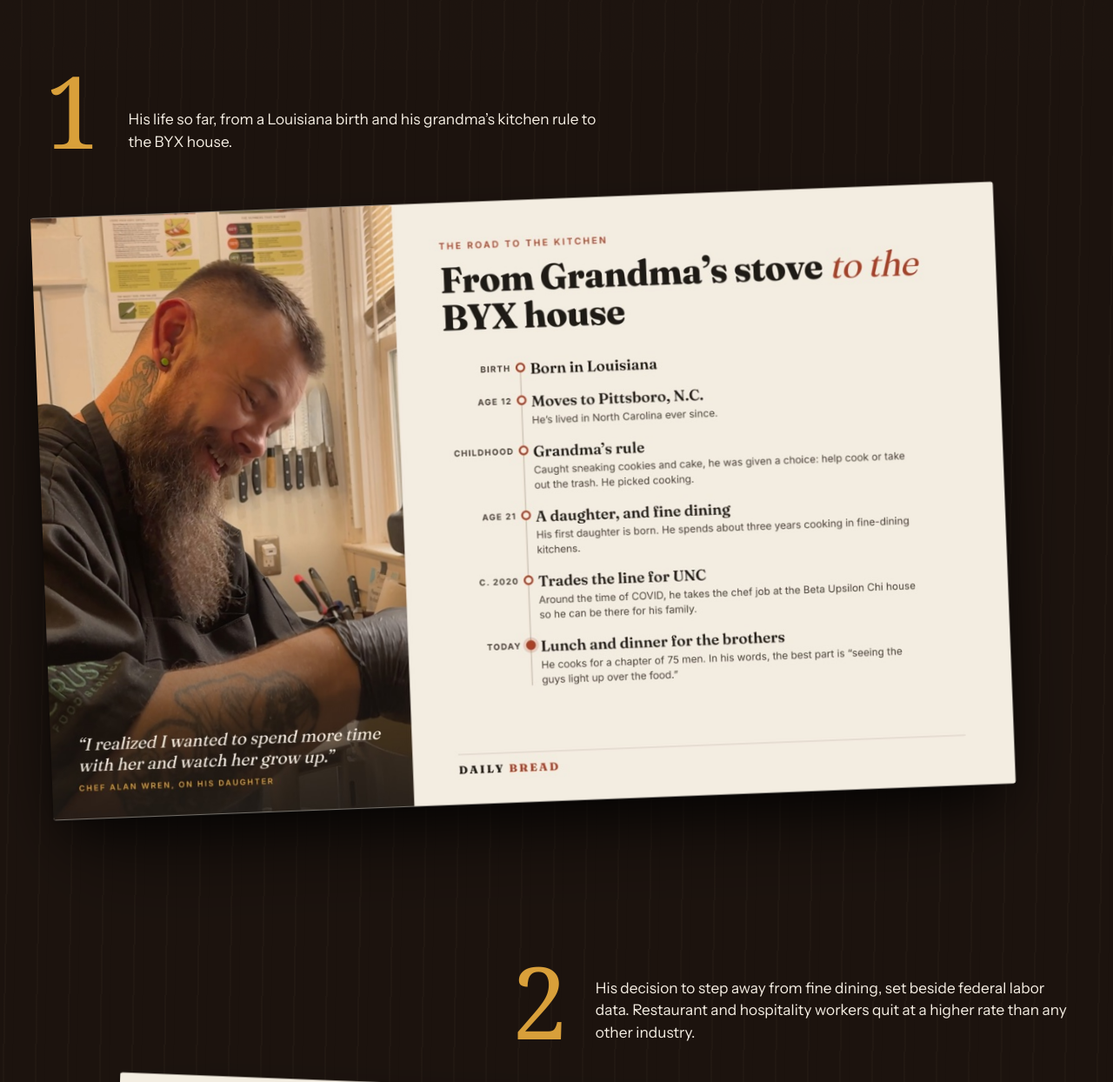
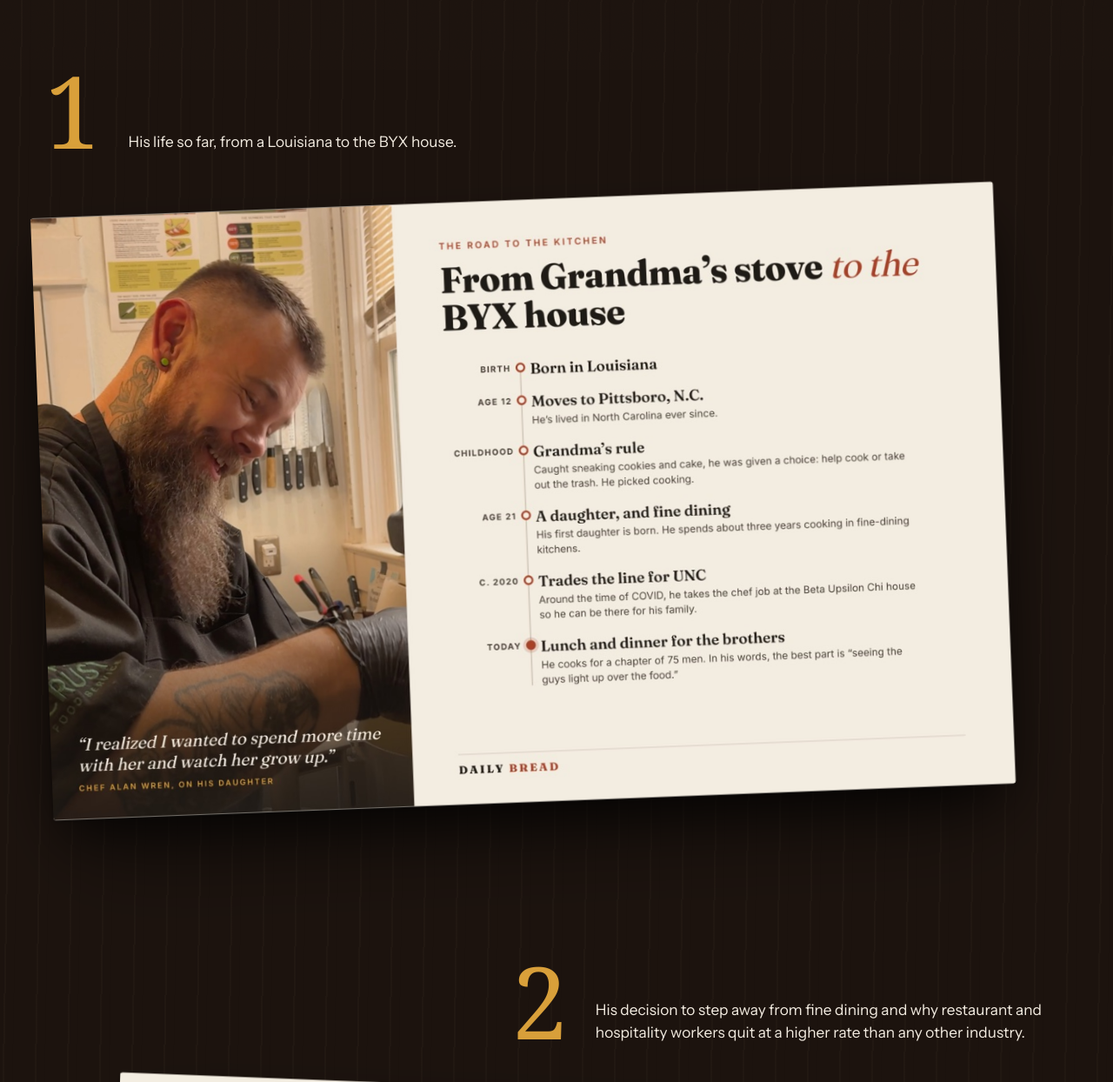
Before and after one commit to sampod1/daily-bread, a plain HTML site: page index.html in a window 1280 px wide. Shown: the part 720-1964 px from the top of the page at 87% size. Drawn offline with Linux system fonts and the light colour scheme; a web font is replaced by a local one.

Commit message:
Revise course notes for articles 1 and 2
Updated course notes for clarity and completeness.

```diff
--- a/index.html
+++ b/index.html
@@ -46,7 +46,7 @@
       <article class="course course--left">
         <header class="course__head">
           <span class="course__num" aria-hidden="true">1</span>
-          <p class="course__note">His life so far, from a Louisiana birth and his grandma’s kitchen rule to the BYX house.</p>
+          <p class="course__note">His life so far, from a Louisiana to the BYX house.</p>
         </header>
         <figure class="plate">
           <button class="plate__open" type="button" data-full="assets/graphic-1.jpg" aria-label="View the timeline graphic larger">
@@ -63,7 +63,7 @@
       <article class="course course--right">
         <header class="course__head">
           <span class="course__num" aria-hidden="true">2</span>
-          <p class="course__note">His decision to step away from fine dining, set beside federal labor data. Restaurant and hospitality workers quit at a higher rate than any other industry.</p>
+          <p class="course__note">His decision to step away from fine dining and why restaurant and hospitality workers quit at a higher rate than any other industry.</p>
         </header>
         <figure class="plate">
           <button class="plate__open" type="button" data-full="assets/graphic-2.jpg" aria-label="View the quit-rate graphic larger">
```
